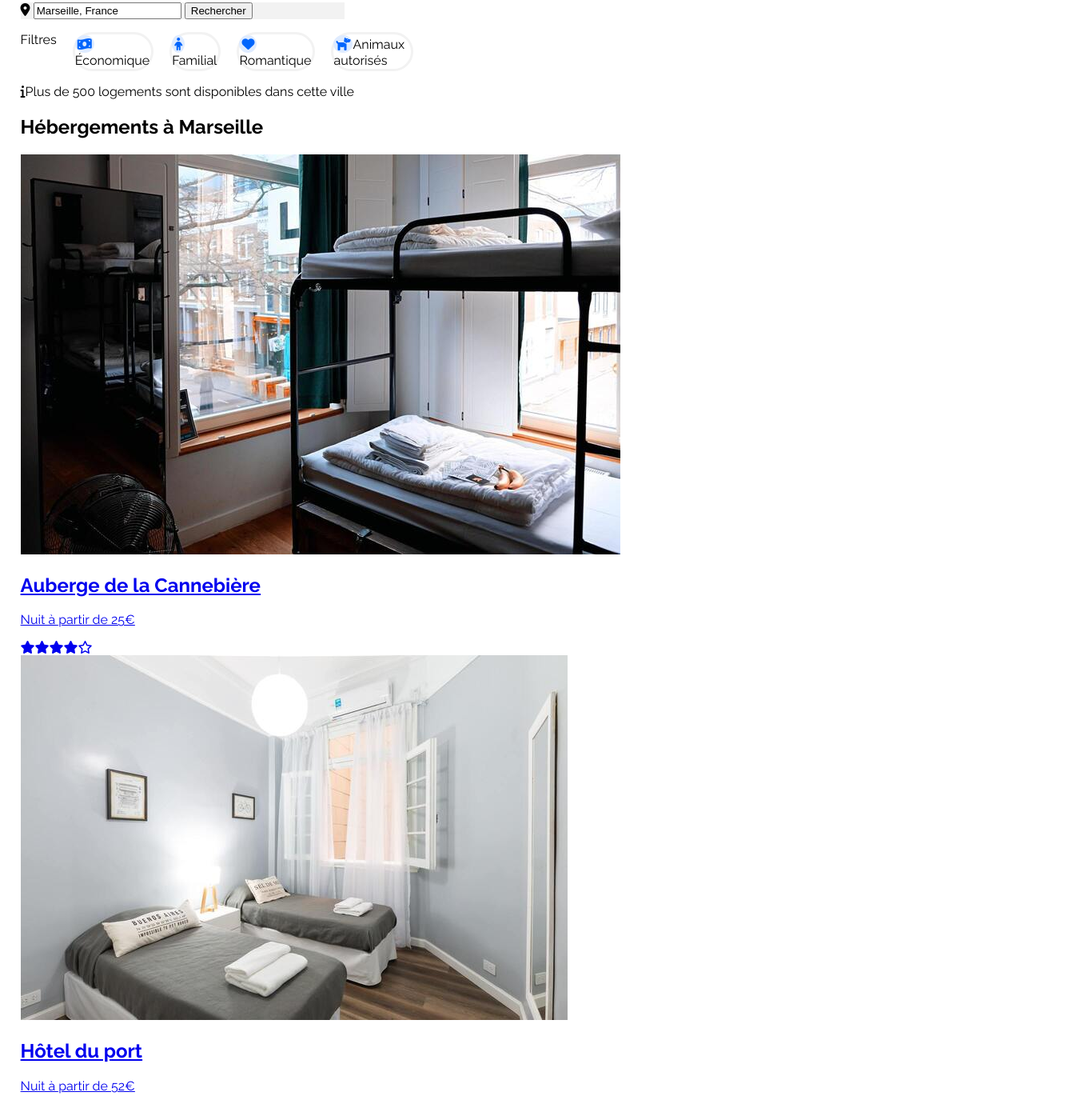
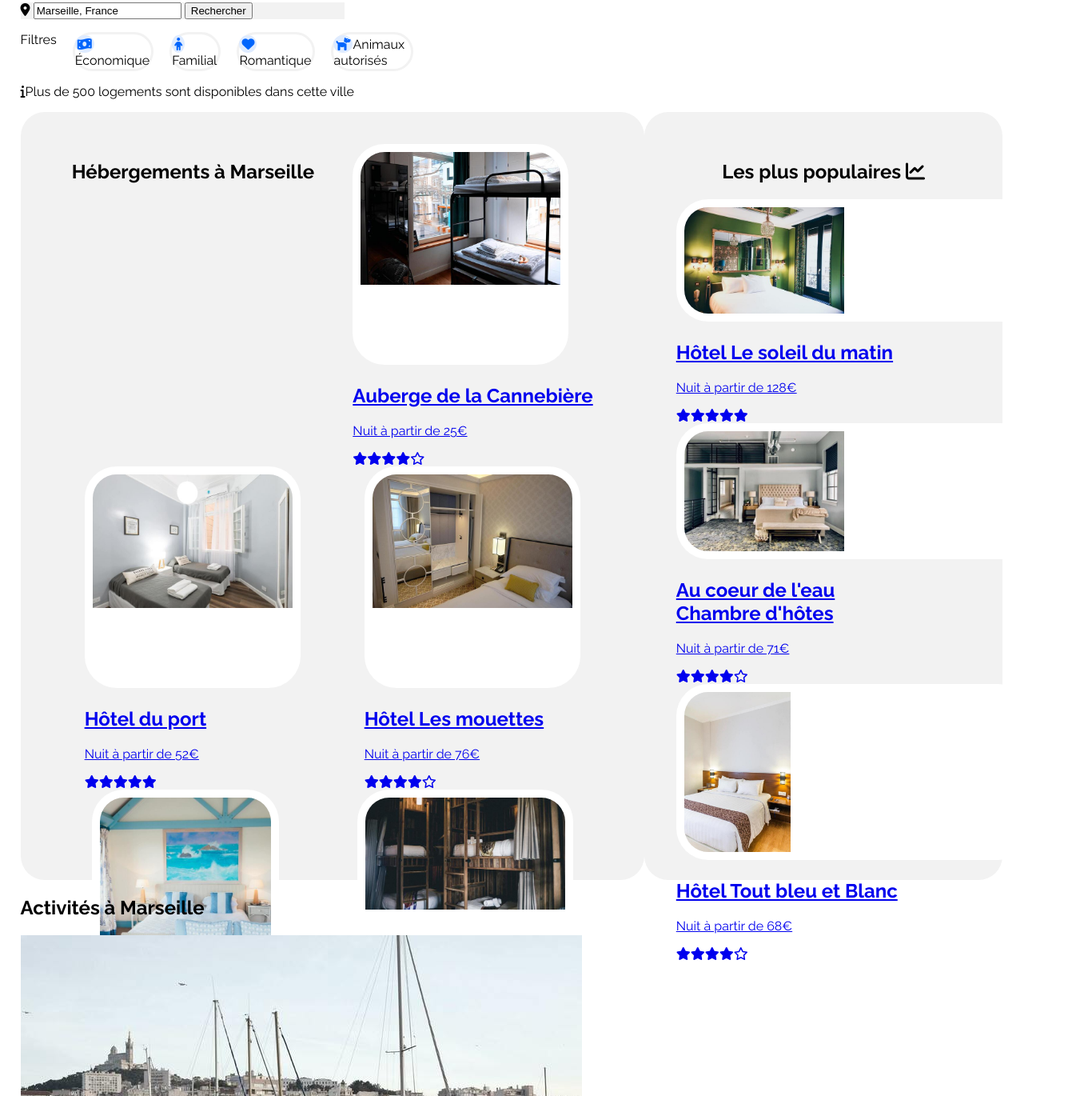
Before and after one commit to Maximevdrm/VandrommeMaxime_2_10122020, a plain HTML site: page index.html in a window 1280 px wide. Shown: the part 154-1524 px from the top of the page at 80% size, 1356 px wide, since content can reach past the window. Drawn offline with Linux system fonts and the light colour scheme.

Commit message:
mise à jour css hérbergements et populaires

```diff
--- a/CssReservia.css
+++ b/CssReservia.css
@@ -81,5 +81,124 @@ nav p
     margin-top: 1%;
 }
 
-
+/* partie hébergements */
+#hebergements
+{
+    display: flex;
+    justify-content: space-around;
+    max-height: 60em;
+}
+#lieu
+{
+    display: flex;
+    background-color: #f2f2f2;
+    flex-wrap: wrap;
+    max-width: 60%;
+    padding: 40px;
+    border-radius: 30px;
+    justify-content: space-around;
+    justify-items: space-around;
+}
+.img1
+{
+    max-width: 250px;
+    max-height: 200px;
+    border-top: white 10px solid;
+    border-left: white 10px solid;
+    border-right: white 10px solid;
+    border-bottom: white 100px solid;
+    border-radius: 40px;
+}
+.img2
+{
+    max-width: 250px;
+    max-height: 200px;
+    border-top: white 10px solid;
+    border-left: white 10px solid;
+    border-right: white 10px solid;
+    border-bottom: white 100px solid;
+    border-radius: 40px;
+}
+.img3
+{
+    max-width: 250px;
+    max-height: 200px;
+    border-top: white 10px solid;
+    border-left: white 10px solid;
+    border-right: white 10px solid;
+    border-bottom: white 100px solid;
+    border-radius: 40px;
+}
+.img4
+{
+    max-width: 250px;
+    max-height: 200px;
+    border-top: white 10px solid;
+    border-left: white 10px solid;
+    border-right: white 10px solid;
+    border-bottom: white 100px solid;
+    border-radius: 40px;
+}
+.img5
+{
+    max-width: 250px;
+    max-height: 200px;
+    border-top: white 10px solid;
+    border-left: white 10px solid;
+    border-right: white 10px solid;
+    border-bottom: white 100px solid;
+    border-radius: 40px;
+}
+.img6
+{
+    max-width: 250px;
+    max-height: 200px;
+    border-top: white 10px solid;
+    border-left: white 10px solid;
+    border-right: white 10px solid;
+    border-bottom: white 100px solid;
+    border-radius: 40px;
+}
+/* partie activités */
+#populaire
+{
+    display: flex;
+    background-color: #f2f2f2;
+    flex-wrap: wrap;
+    max-width: 30%;
+    padding: 40px;
+    border-radius: 30px;
+    justify-content: space-around;
+    justify-items: space-around;
+}
+.popu1
+{
+    max-width: 200px;
+    max-height: 200px;
+    border-top: white 10px solid;
+    border-left: white 10px solid;
+    border-right: white 300px solid;
+    border-bottom: white 10px solid;
+    border-radius: 40px;
+}
+.popu2
+{
+    max-width: 200px;
+    max-height: 200px;
+    border-top: white 10px solid;
+    border-left: white 10px solid;
+    border-right: white 300px solid;
+    border-bottom: white 10px solid;
+    border-radius: 40px;
+}
+.popu3
+{
+    max-width: 200px;
+    max-height: 200px;
+    border-top: white 10px solid;
+    border-left: white 10px solid;
+    border-right: white 300px solid;
+    border-bottom: white 10px solid;
+    border-radius: 40px;
+}
 /* Pied de page */
--- a/index.html
+++ b/index.html
@@ -32,10 +32,18 @@
             </p>
             <p id="filtres">
               Filtres
-              <input type="checkbox" name="Economique" id="Economique" /><label for="Economique"><i id="billet" class="fas fa-money-bill-wave"></i>Économique</label>
-              <input type="checkbox" name="Familial" id="Familial" /><label for="Familial"><i id="enfant" class="fas fa-child"></i>Familial</label>
-              <input type="checkbox" name="Romantique" id="Romantique" /><label for="Romantique"><i id="coeur" class="fas fa-heart"></i>Romantique</label>
-              <input type="checkbox" name="Animaux" id="Animaux" /><label for="Animaux"><i id="chien" class="fas fa-dog"></i>Animaux autorisés</label>
+              <input type="checkbox" name="Economique" id="Economique" /><label for="Economique"
+                ><i id="billet" class="fas fa-money-bill-wave"></i>Économique</label
+              >
+              <input type="checkbox" name="Familial" id="Familial" /><label for="Familial"
+                ><i id="enfant" class="fas fa-child"></i>Familial</label
+              >
+              <input type="checkbox" name="Romantique" id="Romantique" /><label for="Romantique"
+                ><i id="coeur" class="fas fa-heart"></i>Romantique</label
+              >
+              <input type="checkbox" name="Animaux" id="Animaux" /><label for="Animaux"
+                ><i id="chien" class="fas fa-dog"></i>Animaux autorisés</label
+              >
             </p>
           </form>
           <p><i class="fas fa-info"></i>Plus de 500 logements sont disponibles dans cette ville</p>
@@ -49,6 +57,7 @@
         <div id="chambre1">
           <a href="#"
             ><img
+              class="img1"
               src="images/hebergements/4_small/marcus-loke-WQJvWU_HZFo-unsplash.jpg"
               alt="Auberge de la Cannebière"
             />
@@ -63,7 +72,11 @@
 
         <div id="chambre2">
           <a href="#"
-            ><img src="images/hebergements/4_small/fred-kleber-gTbaxaVLvsg-unsplash.jpg" alt="Hôtel du port" />
+            ><img
+              class="img2"
+              src="images/hebergements/4_small/fred-kleber-gTbaxaVLvsg-unsplash.jpg"
+              alt="Hôtel du port"
+            />
             <div class="banniere_chambre" id="banniere_chambre2">
               <h2>Hôtel du port</h2>
               <p>Nuit à partir de 52€</p>
@@ -75,7 +88,11 @@
 
         <div id="chambre3">
           <a href="#"
-            ><img src="images/hebergements/4_small/reisetopia-B8WIgxA_PFU-unsplash.jpg" alt="Hôtel Les mouettes" />
+            ><img
+              class="img3"
+              src="images/hebergements/4_small/reisetopia-B8WIgxA_PFU-unsplash.jpg"
+              alt="Hôtel Les mouettes"
+            />
             <div class="banniere_chambre" id="banniere_chambre3">
               <h2>Hôtel Les mouettes</h2>
               <p>Nuit à partir de 76€</p>
@@ -87,7 +104,11 @@
 
         <div id="chambre4">
           <a href="#"
-            ><img src="images/hebergements/4_small/annie-spratt-Eg1qcIitAuA-unsplash.jpg" alt="Hôtel de la mer" />
+            ><img
+              class="img4"
+              src="images/hebergements/4_small/annie-spratt-Eg1qcIitAuA-unsplash.jpg"
+              alt="Hôtel de la mer"
+            />
             <div class="banniere_chambre" id="banniere_chambre4">
               <h2>Hôtel de la mer</h2>
               <p>Nuit à partir de 46€</p>
@@ -99,7 +120,7 @@
 
         <div id="chambre5">
           <a href="#"
-            ><img src="images/hebergements/4_small/nicate-lee-kT-ZyaiwBe0-unsplash.jpg" alt="Le Panier" />
+            ><img class="img5" src="images/hebergements/4_small/nicate-lee-kT-ZyaiwBe0-unsplash.jpg" alt="Le Panier" />
             <div class="banniere_chambre" id="banniere_chambre5">
               <h2>Le Panier</h2>
               <p>Nuit à partir de 23€</p>
@@ -111,7 +132,11 @@
 
         <div id="chambre6">
           <a href="#"
-            ><img src="images/hebergements/4_small/febrian-zakaria-M6S1WvfW68A-unsplash.jpg" alt="Hôtel chez Amina" />
+            ><img
+              class="img6"
+              src="images/hebergements/4_small/febrian-zakaria-M6S1WvfW68A-unsplash.jpg"
+              alt="Hôtel chez Amina"
+            />
             <div class="banniere_chambre" id="banniere_chambre6">
               <h2>Hôtel chez Amina</h2>
               <p>Nuit à partir de 96€</p>
@@ -127,7 +152,7 @@
         <h1>Les plus populaires <i class="fas fa-chart-line"></i></h1>
         <div id="populaire1">
           <a href="#"
-            ><img
+            ><img class="popu1"
               src="images/hebergements/4_small/emile-guillemot-Bj_rcSC5XfE-unsplash.jpg"
               alt="Hôtel Le soleil du matin"
             />
@@ -142,7 +167,7 @@
 
         <div id="populaire2">
           <a href="#"
-            ><img src="images/hebergements/4_small/aw-creative-VGs8z60yT2c-unsplash.jpg" alt="Au coeur de l'eau" />
+            ><img class="popu2" src="images/hebergements/4_small/aw-creative-VGs8z60yT2c-unsplash.jpg" alt="Au coeur de l'eau" />
             <div class="banniere_populaire" id="banniere_populaire2">
               <h2>
                 Au coeur de l'eau <br />
@@ -157,7 +182,7 @@
 
         <div id="populaire3">
           <a href="#"
-            ><img
+            ><img class="popu3"
               src="images/hebergements/4_small/febrian-zakaria-sjvU0THccQA-unsplash.jpg"
               alt="Hôtel Tout bleu et Blanc"
             />
```
